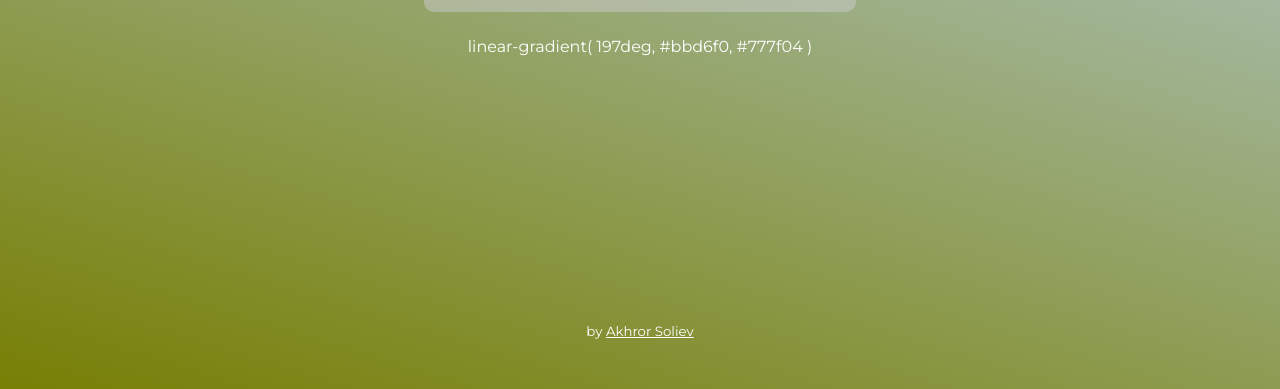
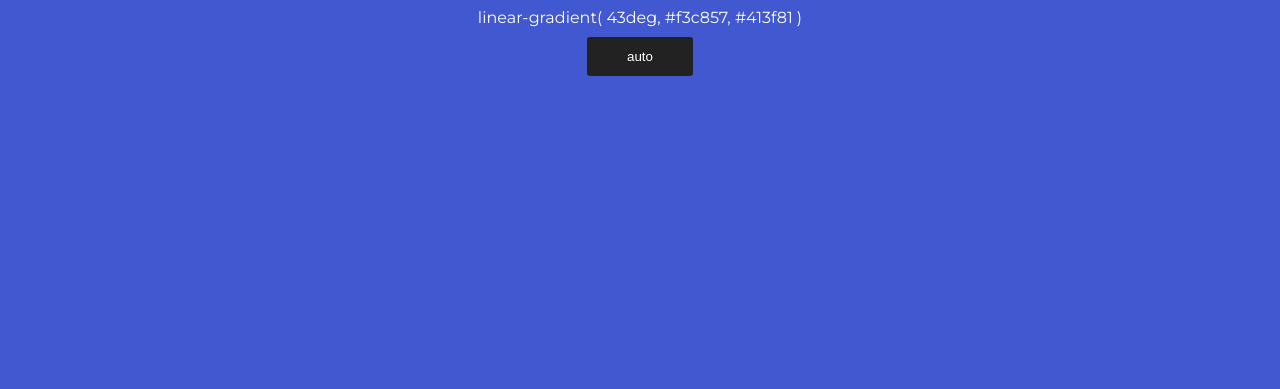
Before and after one commit to Mirzayevsky/gradient-generator, a plain HTML site: page index.html in a window 1280 px wide. Shown: the part 411-800 px from the top of the page. Drawn offline with Linux system fonts and the light colour scheme.

Commit message:
automate option added

```diff
--- a/index.html
+++ b/index.html
@@ -13,11 +13,7 @@
       <small>click me</small>
     </div>
     <p class="color-text">linear-gradient( 43deg, #f3c857, #413f81 )</p>
-
-    <small class="copyright">
-      by
-      <a href="https://www.github.com/akhrorsoliev">Akhror Soliev</a>
-    </small>
+    <button class="btn-auto">auto</button>
     <script src="index.js"></script>
   </body>
 </html>
--- a/index.js
+++ b/index.js
@@ -1,6 +1,7 @@
 const body = document.querySelector('body')
 const container = document.querySelector('.container')
 const colorText = document.querySelector('.color-text')
+const auto = document.querySelector('.btn-auto')
 const values = [
   '0',
   '1',
@@ -45,6 +46,10 @@ function setGradient() {
   colorText.textContent = bgColor
 }
 
-setGradient()
 
 container.addEventListener('click', setGradient)
+auto.addEventListener('click', () => {
+        setInterval(()=>{
+            setGradient()
+        },500)
+})
--- a/styles.css
+++ b/styles.css
@@ -16,12 +16,7 @@ body {
   text-align: center;
   font-family: 'Montserrat', sans-serif;
   background-color: #4158d0;
-  background-image: linear-gradient(
-    43deg,
-    #4158d0 0%,
-    #c850c0 46%,
-    #ffcc70 100%
-  );
+
 }
 
 .container {
@@ -51,6 +46,16 @@ body {
   position: absolute;
   bottom: 50px;
 }
+.btn-auto{
+    border: 0;
+    outline: none;
+    background-color: #222;
+    color: #fff;
+    padding: 12px 40px;
+    border-radius: 3px;
+    margin: 10px;
+    cursor: pointer;
+}
 
 @media (max-width: 460px) {
   .container h1 {
```
